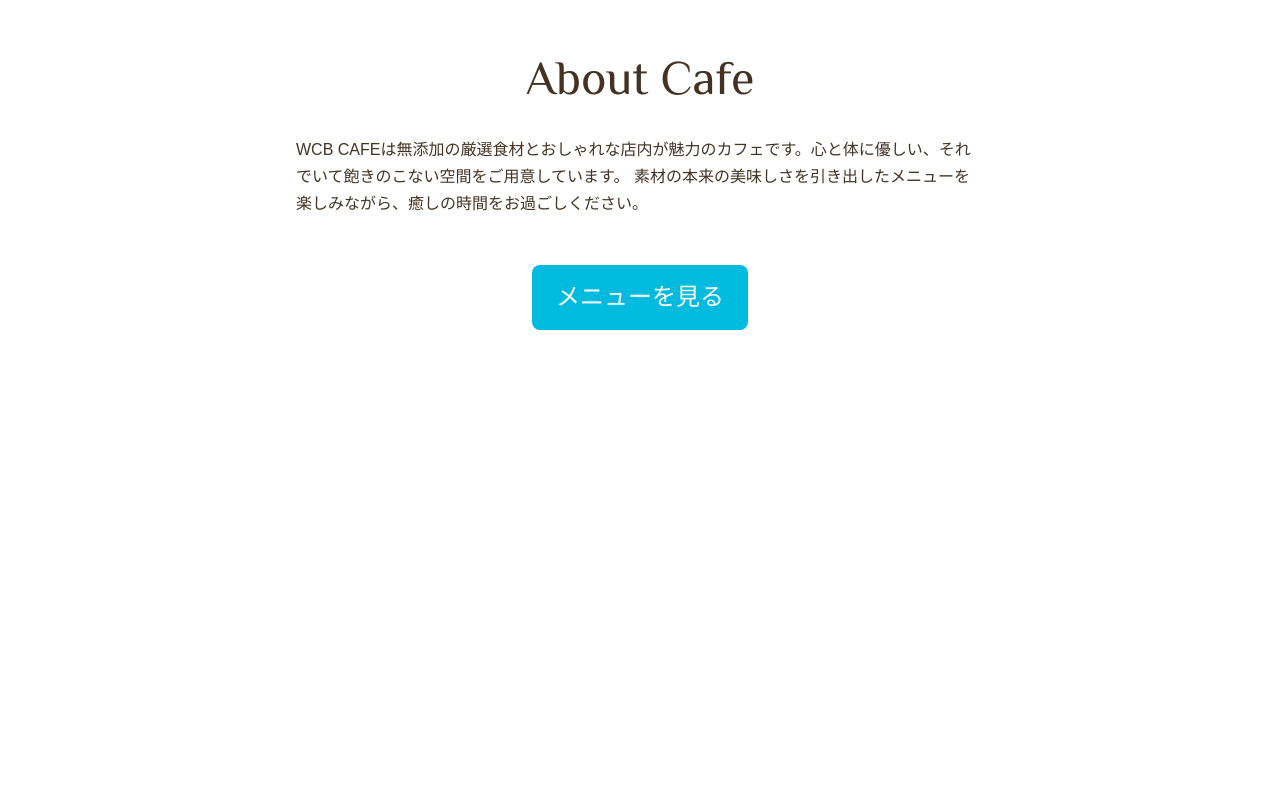
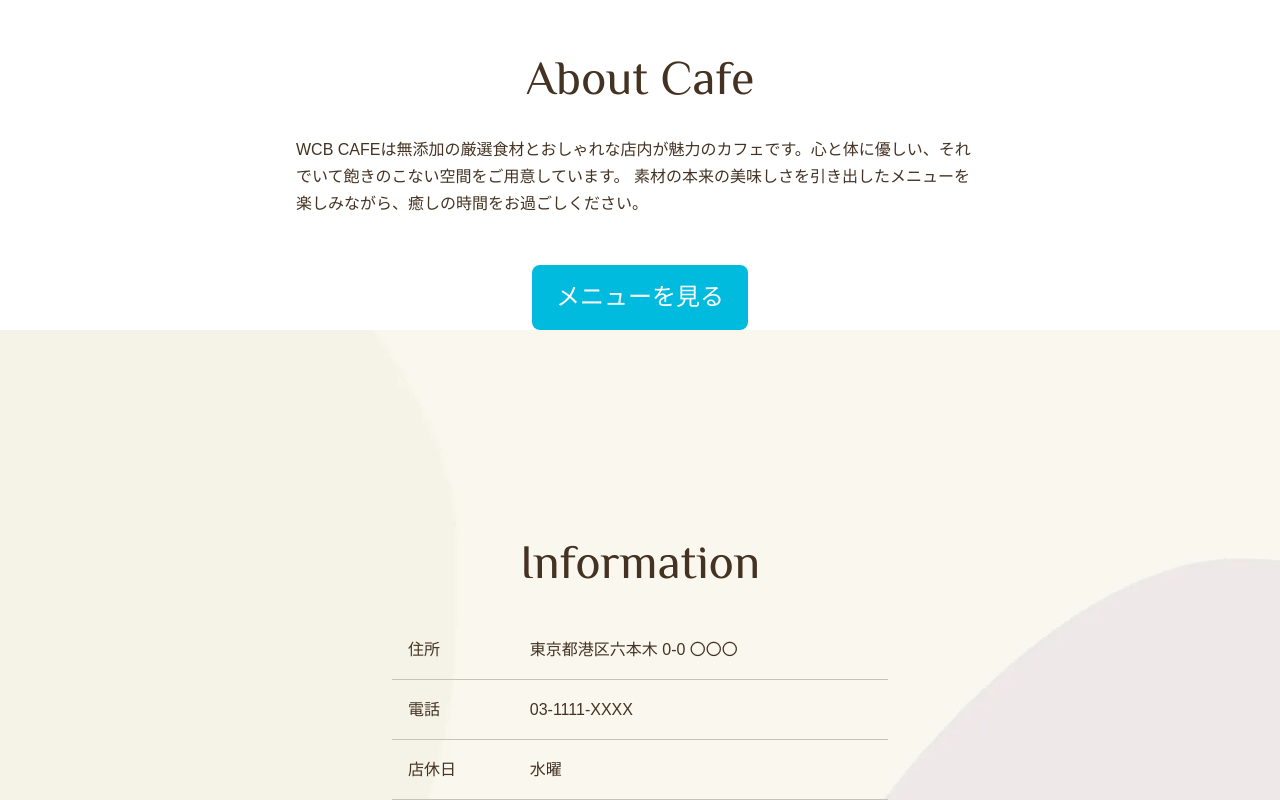
Before and after one commit to K025C0057/wcbcafe, a plain HTML site: page index.html in a window 1280 px wide. Shown: the part 810-1610 px from the top of the page. Before the commit the page ends 1140 px from the top, so only its background shows below. Drawn offline with Linux system fonts and the light colour scheme; some packages are replaced by stand-ins of ours.

Commit message:
p203完成

```diff
--- a/css/style.css
+++ b/css/style.css
@@ -49,6 +49,7 @@ img {
     color: #fff;
     border-radius: 8px;
     padding: .75rem 1.5rem;
+    transition: .5s;
 }
 .btn:hover {
     background-color: #0090aa;
@@ -93,3 +94,31 @@ img {
 .about p {
     margin-bottom: 3rem;
 }
+
+/*フッター
+-----------------------------*/
+.page-footer {
+    background-image: url(../images/footer-s.webp);
+    background-size: cover;
+    background-position: center;
+    padding-top: 12rem;
+}
+.info {
+    width: 100%;
+    max-width: 544px;
+    margin: auto;
+    padding: 0 1.5rem;
+    border-spacing: 0;
+}
+.info th,
+.info td {
+    border-bottom: 1px solid #c9c2bc;
+}
+.info th {
+    text-align: left;
+    font-weight: normal;
+    padding: 1rem;
+}
+.info td {
+    padding: 1rem 0;
+}
--- a/index.html
+++ b/index.html
@@ -41,5 +41,22 @@
                 <a class="btn" href="menu.html">メニューを見る</a>
             </div>
         </section>
+        <footer class="page-footer">
+            <h3 class="heading-large font-english">Information</h3>
+            <table class="info">
+                <tr>
+                    <th>住所</th>
+                    <td>東京都港区六本木 0-0 〇〇〇</td>
+                </tr>
+                <tr>
+                    <th>電話</th>
+                    <td>03-1111-XXXX</td>
+                </tr>
+                <tr>
+                    <th>店休日</th>
+                    <td>水曜</td>
+                </tr>
+            </table>
+        </footer>
     </body>
 </html>
```
